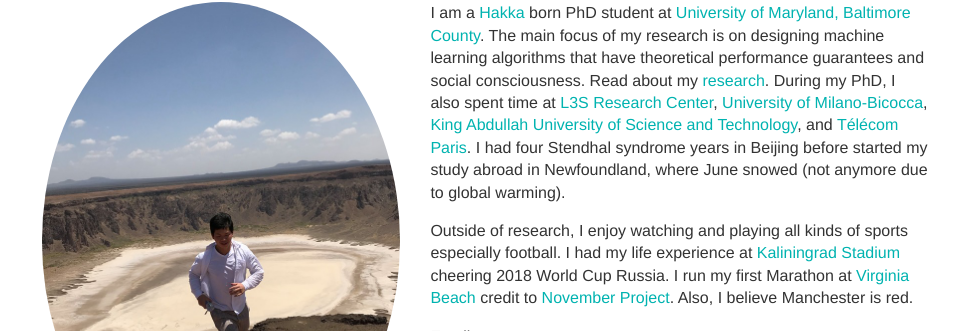
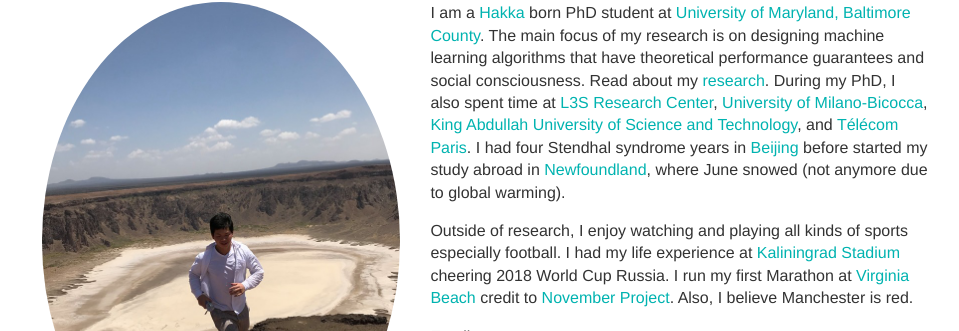
Before and after one commit to vanbanTruong/vanbanTruong.github.io, a Jekyll site: the page built from index.md, in a window 1280 px wide. Shown: the part 216-547 px from the top of the page, without its empty margins (160-1119 px from the left). Built offline with Jekyll 4.4.1, drawn with Linux system fonts in a browser that asks for light colours; part of the change alters nothing that is shown.

```diff
--- a/index.md
+++ b/index.md
@@ -8,7 +8,7 @@ title: Wenbin Zhang | 张雯斌
 
 <img src="img/taif.jpg" alt="Photo" class="leftside_image">
 
-I am a [Hakka](https://en.wikipedia.org/wiki/Hakka_people) born PhD student at [University of Maryland, Baltimore County](https://www.umbc.edu/). The main focus of my research is on designing machine learning algorithms that have theoretical performance guarantees and social consciousness. Read about my [research](/projects). During my PhD, I also spent time at [L3S Research Center](https://www.l3s.de/de), [University of Milano-Bicocca](https://www.unimib.it/), [King Abdullah University of Science and Technology](https://www.kaust.edu.sa/en), and [Télécom Paris](https://dig.telecom-paristech.fr/blog/). I had four Stendhal syndrome years in Beijing before started my study abroad in Newfoundland, where June snowed (not anymore due to global warming).
+I am a [Hakka](https://en.wikipedia.org/wiki/Hakka_people) born PhD student at [University of Maryland, Baltimore County](https://www.umbc.edu/). The main focus of my research is on designing machine learning algorithms that have theoretical performance guarantees and social consciousness. Read about my [research](/projects). During my PhD, I also spent time at [L3S Research Center](https://www.l3s.de/de), [University of Milano-Bicocca](https://www.unimib.it/), [King Abdullah University of Science and Technology](https://www.kaust.edu.sa/en), and [Télécom Paris](https://dig.telecom-paristech.fr/blog/). I had four Stendhal syndrome years in [Beijing](https://en.wikipedia.org/wiki/Beijing) before started my study abroad in [Newfoundland](https://en.wikipedia.org/wiki/Newfoundland_(island)), where June snowed (not anymore due to global warming).
 
 Outside of research, I enjoy watching and playing all kinds of sports especially football. I had my life experience at [Kaliningrad Stadium](https://en.wikipedia.org/wiki/Kaliningrad_Stadium) cheering 2018 World Cup Russia. I run my first Marathon at [Virginia Beach](https://www.shamrockmarathon.com/) credit to [November Project](https://november-project.com/baltimore-md/). Also, I believe Manchester is red.
 
```
